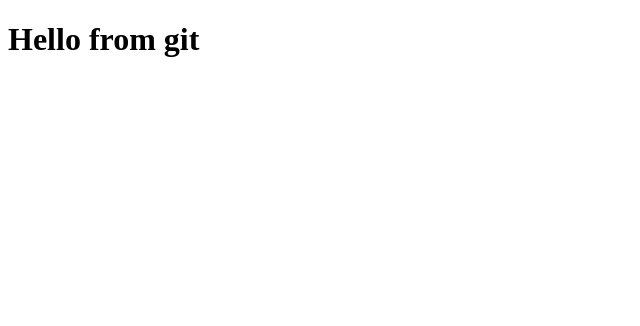
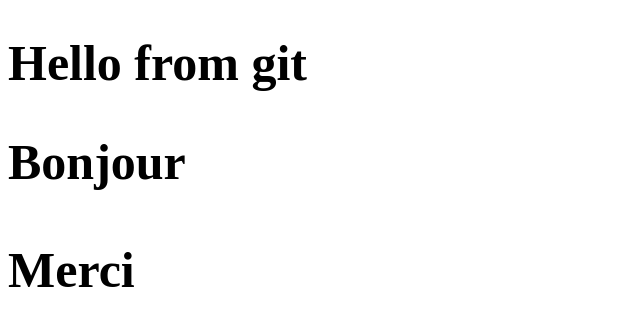
Before and after one commit to Likhobitskyi/Lesson-4, a plain HTML site: page index.html in a window 1280 px wide. Shown: the whole page, without its empty margins (0-640 px from the left). Drawn offline with Linux system fonts and the light colour scheme.

Commit message:
first css commit

```diff
--- /dev/null
+++ b/CSS/style.css
@@ -0,0 +1,3 @@
+h3{
+			font-size: 50px;
+		}
--- a/index.html
+++ b/index.html
@@ -3,10 +3,18 @@
 <head>
 	<meta charset="UTF-8">
 	<title>Git</title>
+	<style>
+		h2{
+			font-size: 50px;
+		}
+	</style>
+	<link rel="stylesheet" href="CSS/style.css">
 </head>
 <body>
 
-	<h1>Hello from git</h1>
+	<h1 style="font-size:50px">Hello from git</h1>
+	<h2>Bonjour</h2>
+	<h3>Merci</h3>
 
 </body>
 </html>
```
